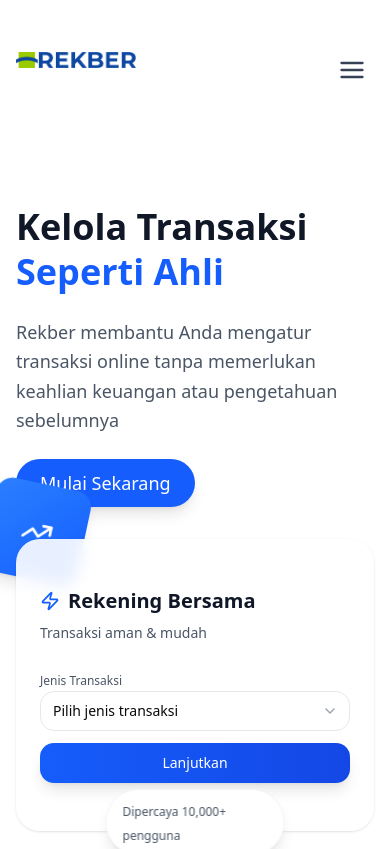
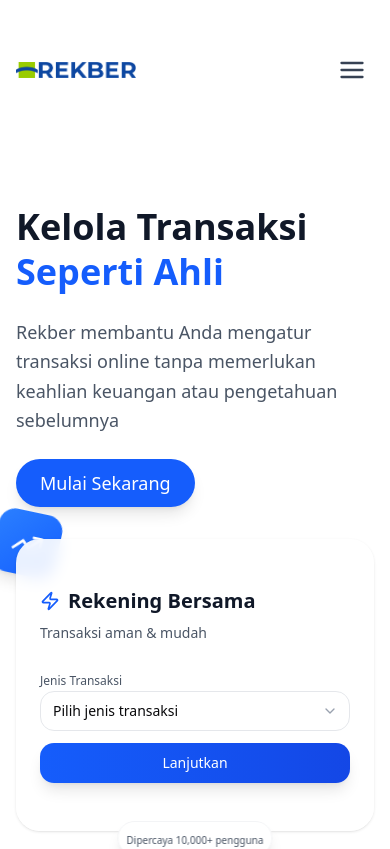
Before and after one commit to whatyuupratama/rekber-b, a Next.js app: page / in a window 390 px wide. Shown: the top 849 px of the page. Built offline with nearby package versions, Linux system fonts and the light colour scheme.

Commit message:
add : delete comment

```diff
--- a/src/app/components/atom/rekber.tsx
+++ b/src/app/components/atom/rekber.tsx
@@ -9,11 +9,11 @@ const Rekber: React.FC<RekberProps> = ({ className }) => {
   return (
     <div className={`flex items-center space-x-2 ${className ?? ''}`}>
       <Image
-        src="/images/Logo 1.png"
-        alt="Logo"
+        src='/images/Logo 1.png'
+        alt='Logo'
         width={120}
         height={50}
-        className='pb-5'
+        // className='pb-5'
       />
     </div>
   );
--- a/src/app/components/slicings/fitur.tsx
+++ b/src/app/components/slicings/fitur.tsx
@@ -20,7 +20,6 @@ export default function Features() {
   const [barData, setBarData] = useState<number[]>([30, 60, 45, 80]);
   const [trend, setTrend] = useState(15);
 
-  // Animate chart data
   useEffect(() => {
     const interval = setInterval(() => {
       setChartData((prev) => {
@@ -36,7 +35,7 @@ export default function Features() {
       ]);
 
       setBarData((prev) => prev.map(() => Math.floor(Math.random() * 60) + 30));
-      setTrend(Math.floor(Math.random() * 20) + 10); // Tambah ini
+      setTrend(Math.floor(Math.random() * 20) + 10);
     }, 3000);
 
     return () => clearInterval(interval);
@@ -56,10 +55,8 @@ export default function Features() {
         </div>
 
         <div className='flex flex-col lg:flex-row items-start gap-8'>
-          {/* Left side - Features */}
           <div className='w-full lg:w-1/2'>
             <div className='space-y-6'>
-              {/* Feature 1 */}
               <div className='flex items-start gap-3 group'>
                 <div className='flex-shrink-0'>
                   <div className='w-8 h-8 bg-blue-500 rounded-md flex items-center justify-center'>
@@ -76,8 +73,6 @@ export default function Features() {
                   </p>
                 </div>
               </div>
-
-              {/* Feature 2 */}
               <div className='flex items-start gap-3 group'>
                 <div className='flex-shrink-0'>
                   <div className='w-8 h-8 bg-blue-500 rounded-md flex items-center justify-center'>
@@ -93,8 +88,6 @@ export default function Features() {
                   </p>
                 </div>
               </div>
-
-              {/* Feature 3 */}
               <div className='flex items-start gap-3 group'>
                 <div className='flex-shrink-0'>
                   <div className='w-8 h-8 bg-blue-500 rounded-md flex items-center justify-center'>
@@ -111,8 +104,6 @@ export default function Features() {
                   </p>
                 </div>
               </div>
-
-              {/* Feature 4 */}
               <div className='flex items-start gap-3 group'>
                 <div className='flex-shrink-0'>
                   <div className='w-8 h-8 bg-blue-500 rounded-md flex items-center justify-center'>
@@ -131,11 +122,8 @@ export default function Features() {
               </div>
             </div>
           </div>
-
-          {/* Right side - Analytics Dashboard */}
           <div className='w-full lg:w-1/2'>
             <div className='bg-white border border-slate-100 rounded-lg p-3'>
-              {/* Dashboard Header */}
               <div className='flex justify-between items-center mb-3'>
                 <div>
                   <h3 className='text-sm font-medium text-slate-800'>
@@ -149,9 +137,7 @@ export default function Features() {
                   <div className='w-1.5 h-1.5 rounded-full bg-green-400'></div>
                 </div>
               </div>
-
               <div className='grid grid-cols-2 gap-2'>
-                {/* Line Chart */}
                 <div className='col-span-2 border border-slate-50 p-2 rounded-md bg-slate-50/50'>
                   <div className='flex justify-between items-center mb-2'>
                     <div className='flex items-center'>
@@ -176,8 +162,6 @@ export default function Features() {
                     ))}
                   </div>
                 </div>
-
-                {/* Pie Chart */}
                 <div className='border border-slate-50 p-2 rounded-md bg-slate-50/50'>
                   <div className='flex items-center mb-1'>
                     <PieChart className='h-3 w-3 text-blue-500 mr-1' />
@@ -217,8 +201,6 @@ export default function Features() {
                     </div>
                   </div>
                 </div>
-
-                {/* Bar Chart */}
                 <div className='border border-slate-50 p-2 rounded-md bg-slate-50/50'>
                   <div className='flex items-center mb-1'>
                     <BarChart2 className='h-3 w-3 text-blue-500 mr-1' />
@@ -248,8 +230,6 @@ export default function Features() {
             </div>
           </div>
         </div>
-
-        {/* CTA Section */}
         <div className='mt-10 text-center'>
           <button className='bg-blue-500 hover:bg-blue-600 text-white font-medium text-sm py-2 px-5 rounded-md transition-colors'>
             Yuk, Transaksi Lebih Seru!
--- a/src/app/components/slicings/section.tsx
+++ b/src/app/components/slicings/section.tsx
@@ -1,34 +1,15 @@
 'use client';
 
 import { useState, useEffect } from 'react';
-import {
-  ChevronDown,
-  TrendingUp,
-  Zap,
-} from 'lucide-react';
+import { ChevronDown, TrendingUp, Zap } from 'lucide-react';
 import { Button } from '@/components/ui/button';
 import { Card, CardContent } from '@/components/ui/card';
 
 export default function RekberLanding() {
-  // const [animatedValue, setAnimatedValue] = useState<number>(1000000);
   const [chartData, setChartData] = useState<number[]>([
     60, 80, 45, 90, 70, 55,
   ]);
 
-  // Animate transaction value
-  // useEffect(() => {
-  //   const interval = setInterval(() => {
-  //     setAnimatedValue((prev) => {
-  //       const change = (Math.random() - 0.5) * 100000;
-  //       const newValue = Math.max(500000, Math.min(2000000, prev + change));
-  //       return Math.round(newValue / 10000) * 10000;
-  //     });
-  //   }, 3000);
-
-  //   return () => clearInterval(interval);
-  // }, []);
-
-  // Animate chart data
   useEffect(() => {
     const interval = setInterval(() => {
       setChartData((prev) => prev.map(() => Math.random() * 80 + 20));
@@ -37,26 +18,19 @@ export default function RekberLanding() {
     return () => clearInterval(interval);
   }, []);
 
-  // const formatCurrency = (value: number): string => {
-  //   return new Intl.NumberFormat('id-ID').format(value);
-  // };
-
   return (
     <div className='min-h-screen overflow-hidden'>
       <main className='relative max-w-7xl mx-auto px-4 sm:px-6 lg:px-8 py-8 lg:py-12'>
         <div className='grid lg:grid-cols-2 gap-8 lg:gap-16 items-start'>
-          {/* Left Side - Content */}
           <div className='pt-8 lg:pt-16 space-y-6'>
             <h1 className='text-4xl lg:text-6xl font-bold text-gray-900 leading-tight'>
               Kelola Transaksi <br />
               <span className='text-blue-600'>Seperti Ahli</span>
             </h1>
-
             <p className='text-lg lg:text-xl text-gray-600 leading-relaxed max-w-lg'>
               Rekber membantu Anda mengatur transaksi online tanpa memerlukan
               keahlian keuangan atau pengetahuan sebelumnya
             </p>
-
             <Button
               size='lg'
               className='bg-blue-600 hover:bg-blue-700 text-white px-6 py-6 rounded-full text-lg font-medium shadow-lg hover:shadow-xl transition-all duration-300'
@@ -64,15 +38,10 @@ export default function RekberLanding() {
               Mulai Sekarang
             </Button>
           </div>
-
-          {/* Right Side - Interactive Card */}
-          <div className='relative lg:mt-1'>
-            {/* Floating Data Visualizations */}
-            <div className='absolute -top-8 -left-8 w-24 h-24 bg-gradient-to-br from-blue-500 to-blue-600 rounded-2xl shadow-lg flex items-center justify-center transform rotate-12 animate-bounce'>
+          <div className='relative lg:mt-1 '>
+            <div className='absolute -top-3 md:-top-7 -left-6 md:-left-8 w-16 h-16 md:w-20 md:h-20 bg-gradient-to-br from-blue-500 to-blue-600 rounded-2xl shadow-lg flex items-center justify-center transform rotate-12 animate-bounce'>
               <TrendingUp className='w-8 h-8 text-white' />
             </div>
-
-            {/* Animated Chart Outside Card */}
             <div className='absolute -left-16 top-1/2 transform -translate-y-1/2 hidden lg:block'>
               <div className='flex items-end space-x-1 h-20'>
                 {chartData.map((height, index) => (
@@ -93,15 +62,8 @@ export default function RekberLanding() {
                 ))}
               </div>
             </div>
-
-            {/* Main Card */}
-            <Card
-              className='bg-white/90 backdrop-blur-sm  border-0 rounded-3xl overflow-hidden transition-all duration-500 hover:shadow-3xl hover:scale-[1.02] max-w-sm mx-auto lg:mx-0'
-              //   onMouseEnter={() => setIsHovered(true)}
-              //   onMouseLeave={() => setIsHovered(false)}
-            >
+            <Card className='bg-white/90 backdrop-blur-sm  border-0 rounded-3xl overflow-hidden transition-all duration-500 hover:shadow-3xl hover:scale-[1.02] max-w-sm mx-auto lg:mx-0'>
               <CardContent className='p-6 lg:p-8 space-y-6'>
-                {/* Header */}
                 <div className='space-y-2'>
                   <div className='flex items-center space-x-2'>
                     <Zap className='w-5 h-5 text-blue-600' />
@@ -113,12 +75,7 @@ export default function RekberLanding() {
                     Transaksi aman & mudah
                   </p>
                 </div>
-
-
-                {/* Transaction Amount */}
                 <div className='space-y-3'>
-
-                  {/* Transaction Type Selector */}
                   <div className='space-y-2'>
                     <label className='text-xs font-medium text-gray-600'>
                       Jenis Transaksi
@@ -140,23 +97,18 @@ export default function RekberLanding() {
                       </div>
                     </div>
                   </div>
-
                   <Button className='w-full bg-gradient-to-r from-blue-600 to-blue-700 hover:from-blue-700 hover:to-blue-800 text-white h-10 rounded-xl font-medium transition-all duration-300 shadow-lg hover:shadow-xl'>
                     Lanjutkan
                   </Button>
                 </div>
               </CardContent>
             </Card>
-
-            {/* Floating Elements */}
             <div className='absolute -bottom-8 -right-8 w-20 h-20 bg-gradient-to-br from-purple-500 to-pink-500 rounded-2xl shadow-lg items-center justify-center transform -rotate-12 animate-pulse hidden lg:flex'>
               <span className='text-white font-bold text-sm'>99.9%</span>
             </div>
-
-            {/* Trust Badge */}
             <div className='absolute -bottom-6 left-1/2 transform -translate-x-1/2'>
-              <div className='bg-white/90 backdrop-blur-sm px-4 py-2 rounded-full shadow-lg border border-gray-100'>
-                <span className='text-xs text-gray-600'>
+              <div className='bg-white/90 backdrop-blur-sm px-2 md:px-4 py-1 md:py-2 rounded-full shadow-lg border border-gray-100'>
+                <span className='text-[10px] md:text-xs text-gray-600 whitespace-nowrap'>
                   Dipercaya 10,000+ pengguna
                 </span>
               </div>
```
Also changed, not shown: src/app/auth/login/page.tsx (+3 -40 lines), src/app/auth/register/page.tsx (+3 -46 lines), src/app/components/slicings/navbar.tsx (+3 -6 lines), src/app/components/slicings/works.tsx (+0 -17 lines).
